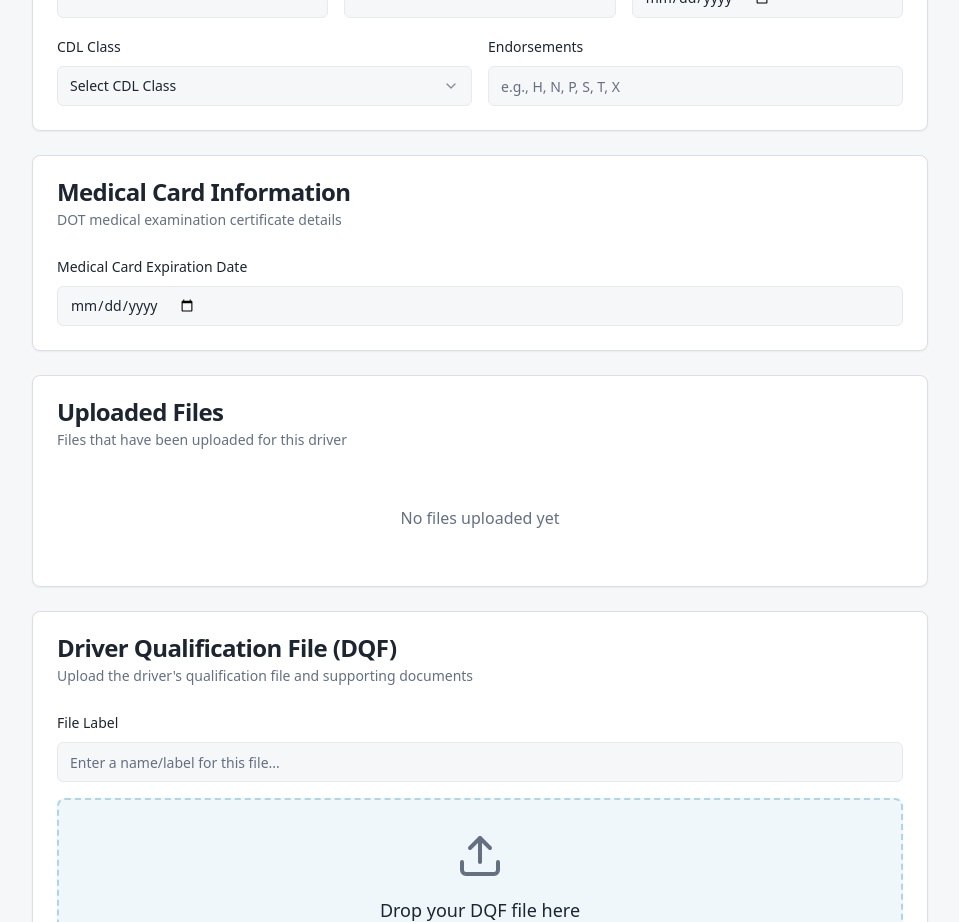
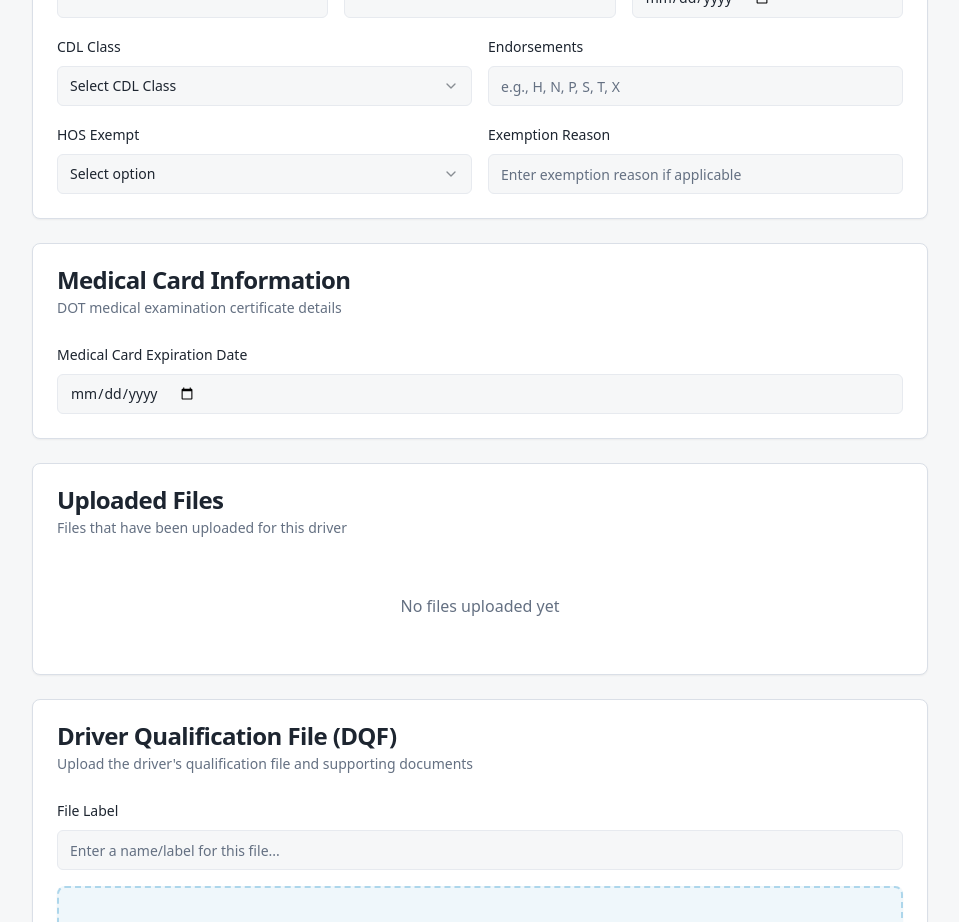
Before and after one commit to jbvelsol/drive-hero-hub, a React (Vite) app: page /drivers/add in a window 1280 px wide. Shown: the part 780-1702 px from the top of the page, without its empty margins (160-1119 px from the left). Built offline with nearby package versions, Linux system fonts and the light colour scheme.

Commit message:
Add HOS Exempt fields
Added a dropdown for HOS Exempt (Yes/No) and an Exemption Reason text field, positioned below the CDL Class and Endorsements fields.
-edited src/pages/AddDriver.tsx

```diff
--- a/src/pages/AddDriver.tsx
+++ b/src/pages/AddDriver.tsx
@@ -31,6 +31,8 @@ interface DriverFormData {
   licenseExpiry: string;
   cdlClass: string;
   endorsements: string;
+  hosExempt: string;
+  exemptionReason: string;
   medicalCardNumber: string;
   medicalCardExpiry: string;
   notes: string;
@@ -52,6 +54,8 @@ const AddDriver = () => {
     licenseExpiry: "",
     cdlClass: "",
     endorsements: "",
+    hosExempt: "",
+    exemptionReason: "",
     medicalCardNumber: "",
     medicalCardExpiry: "",
     notes: "",
@@ -132,6 +136,8 @@ const AddDriver = () => {
         licenseExpiry: "",
         cdlClass: "",
         endorsements: "",
+        hosExempt: "",
+        exemptionReason: "",
         medicalCardNumber: "",
         medicalCardExpiry: "",
         notes: "",
@@ -449,6 +455,29 @@ const AddDriver = () => {
                 />
               </div>
             </div>
+            <div className="grid grid-cols-1 md:grid-cols-2 gap-4">
+              <div className="space-y-2">
+                <Label htmlFor="hosExempt">HOS Exempt</Label>
+                <Select onValueChange={(value) => handleInputChange("hosExempt", value)}>
+                  <SelectTrigger>
+                    <SelectValue placeholder="Select option" />
+                  </SelectTrigger>
+                  <SelectContent>
+                    <SelectItem value="Yes">Yes</SelectItem>
+                    <SelectItem value="No">No</SelectItem>
+                  </SelectContent>
+                </Select>
+              </div>
+              <div className="space-y-2">
+                <Label htmlFor="exemptionReason">Exemption Reason</Label>
+                <Input
+                  id="exemptionReason"
+                  value={formData.exemptionReason}
+                  onChange={(e) => handleInputChange("exemptionReason", e.target.value)}
+                  placeholder="Enter exemption reason if applicable"
+                />
+              </div>
+            </div>
           </CardContent>
         </Card>
 
```
